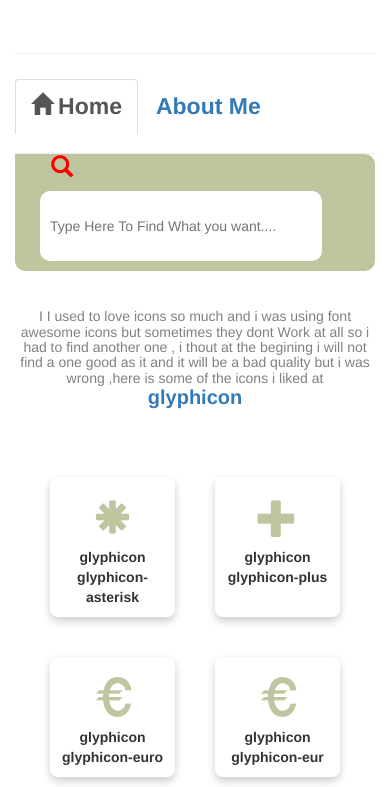
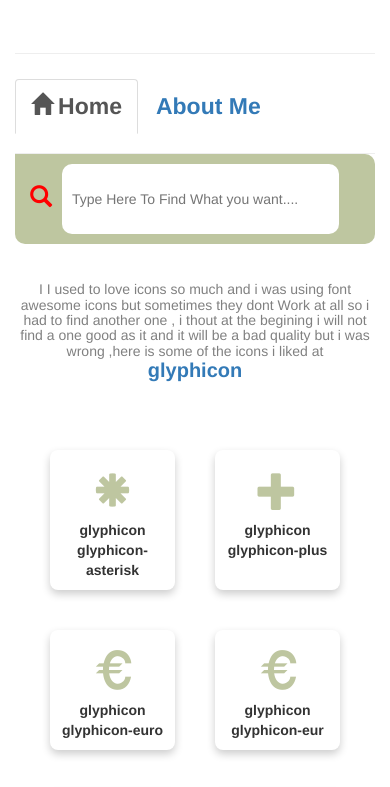
Before and after one commit to Malazosmann/Un, a plain HTML site: page index.html in a window 390 px wide. Shown: the top 787 px of the page. Drawn offline with nearby package versions, Linux system fonts and the light colour scheme.

Commit message:
Update index.html

```diff
--- a/index.html
+++ b/index.html
@@ -9,11 +9,6 @@
     <link rel="stylesheet" href="https://maxcdn.bootstrapcdn.com/bootstrap/3.4.1/css/bootstrap-theme.min.css">
 
     <style>
-        body{
-  margin:0px;
-padding:0px ;
-    width;100%
-        }
 .nav-tabs{
         font-weight: 700;
   font-size: 23px;
@@ -76,12 +71,14 @@ color:#BEC6A0;
         .form{
             background-color:#BEC6A0;
         border-radius: 10px;
-        display: block ruby !important;
+        display: flex;
+/*         display: block ruby !important;*/
         border-top-left-radius: 0%;
         margin-top: -40px !important;
         }
 .form input{
 height: 70px;
+-webkit-height: 70px;
     }
    .tab-content  #sectionA .text{
 font-size: 14px;
@@ -91,6 +88,9 @@ font-size: 14px;
    @media (max-width: 991px) {
  .container .tab-content #sectionA .form .search input{
     width:90% !important;
+  }
+   .container .tab-content #sectionA .form .search input{
+    -webkit-width:90% !important;
   }
   }
 
@@ -202,7 +202,7 @@ ul {
               </div> -->
 
 <div class="form container">
-  <div style="margin-left:17px">
+  <div style="argin-left: 30px;margin-top: 30px;">
      <span class="glyphicon glyphicon-search col-4" style="font-size:22px;padding:0px;margin:0px;color:red"></span>
 </div>
 <div class="search" style="width: 95%;margin-right:10p ">
@@ -505,7 +505,7 @@ I used to love icons so much and i was using font awesome icons but sometimes th
             </div>
             <div id="sectionB" class="tab-pane fade" style="background: url('pexels-cmonphotography-1809644.jpg') no-repeat center center fixed;   background-size: cover;margin-bottom: 100px;color:white;
   opacity: 0.8;
-} ;width:fit-content;">
+} ;width:fit-content">
    <div class="container2">
         <header>
             <img src="we1.jpeg" alt="Malaz Osman Soliman" class="profile-pic">
```
